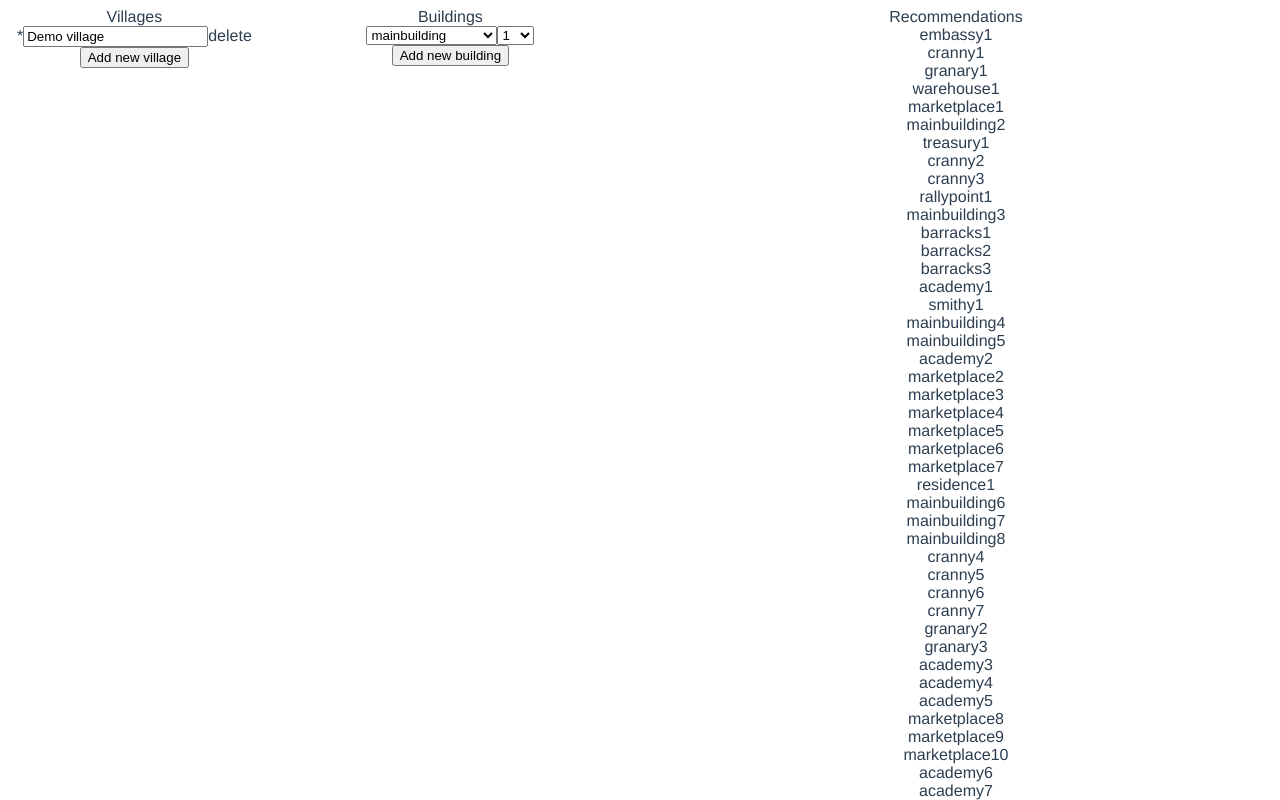
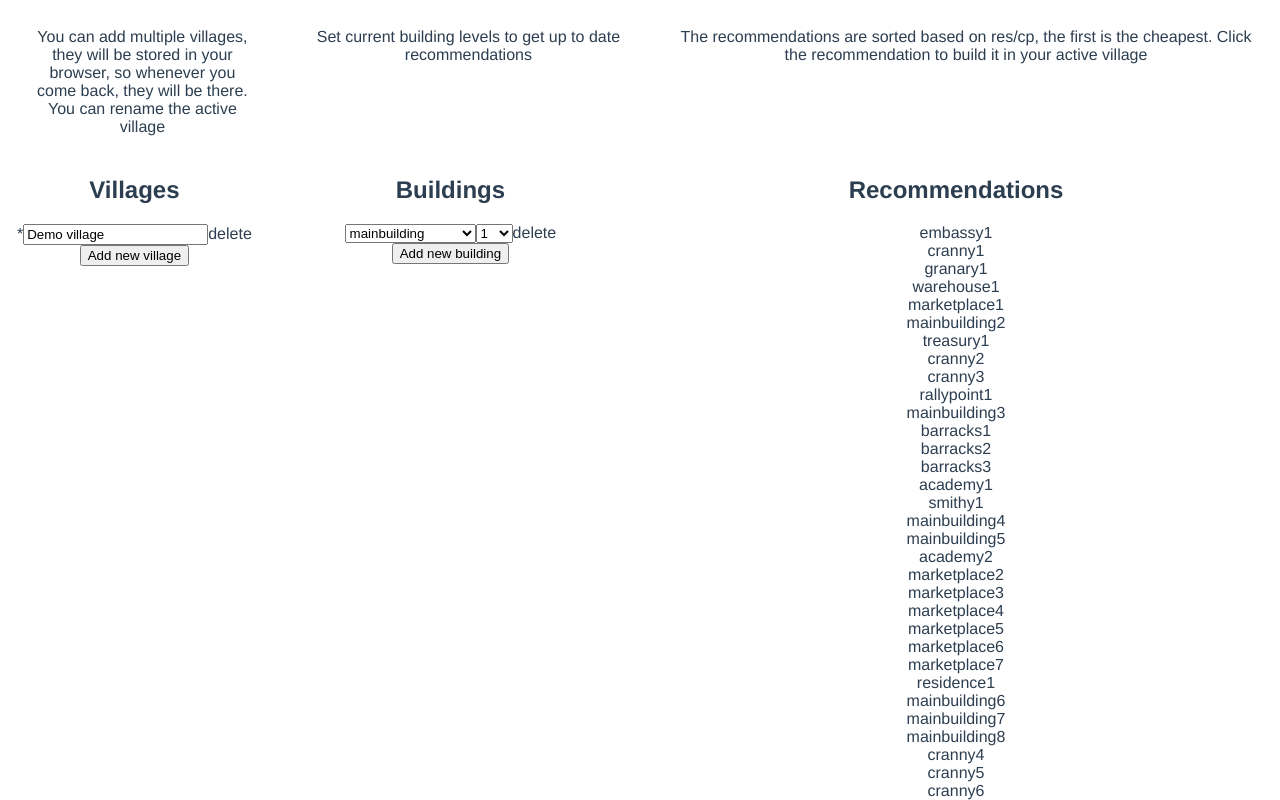
Before and after one commit to vinczedani/kingdoptimizer, a Vue app: page / in a window 1280 px wide. Shown: the top 800 px of the page. Built offline with nearby package versions, Linux system fonts and the light colour scheme.

Commit message:
add more stuff to the app

```diff
--- a/src/App.vue
+++ b/src/App.vue
@@ -23,4 +23,9 @@ export default {
   text-align: center;
   color: #2c3e50;
 }
+
+.clickable:hover {
+  font-weight: bold;
+  cursor: pointer;
+}
 </style>
--- a/src/components/Buildings.vue
+++ b/src/components/Buildings.vue
@@ -1,6 +1,6 @@
 <template>
   <div class="buildings">
-    Buildings
+    <h2>Buildings</h2>
     <div
       v-for="building in village.buildings"
       :key="building.id">
@@ -10,7 +10,7 @@
       <select v-model="building.level" @change="buildingLevelChanged(building)">
         <option v-for="n in 20" :value="n" :key="n">{{ n }}</option>
       </select>
-      <span class="clickable" @click="deleteBuilding(building.id)"></span>
+      <span class="clickable" @click="deleteBuilding(building.id)">delete</span>
     </div>
     <button @click="addBuilding">Add new building</button>
   </div>
--- a/src/components/Container.vue
+++ b/src/components/Container.vue
@@ -1,8 +1,15 @@
 <template>
-  <div class="container">
-    <Villages/>
-    <Buildings/>
-    <Recommendations/>
+  <div>
+    <div class="usage">
+      <div style="width: 20%;">You can add multiple villages, they will be stored in your browser, so whenever you come back, they will be there. You can rename the active village</div>
+      <div style="width: 30%;">Set current building levels to get up to date recommendations</div>
+      <div style="width: 50%;">The recommendations are sorted based on res/cp, the first is the cheapest. Click the recommendation to build it in your active village</div>
+    </div>
+    <div class="container">
+      <Villages/>
+      <Buildings/>
+      <Recommendations/>
+    </div>
   </div>
 </template>
 
@@ -21,6 +28,13 @@ export default {
 </script>
 
 <style lang="scss">
+.usage {
+  min-height: 60px;
+  display: flex;
+  & > * {
+    padding: 20px;
+  }
+}
 .container {
   display: flex;
 }
--- a/src/components/Recommendations.vue
+++ b/src/components/Recommendations.vue
@@ -1,7 +1,6 @@
 <template>
   <div class="recommendations">
-    Recommendations
-
+    <h2>Recommendations</h2>
     <div
       v-for="recommendedBuilding in recommendations"
       :key="recommendedBuilding.name + recommendedBuilding.level"
@@ -62,7 +61,7 @@ export default {
     position: absolute;
     z-index: 1;
     bottom: 125%;
-    left: 30%;
+    left: 40%;
     margin-left: -60px;
     opacity: 0;
     transition: opacity 0.3s;
--- a/src/components/Villages.vue
+++ b/src/components/Villages.vue
@@ -1,6 +1,6 @@
 <template>
   <div class="villages">
-    Villages
+    <h2>Villages</h2>
     <div
       class="villageItem"
       v-for="village in villages"
@@ -41,10 +41,5 @@ export default {
 <style lang="scss">
 .villages {
   width: 20%;
-
-  .villageItem .clickable:hover {
-    font-weight: bold;
-    cursor: pointer;
-  }
 }
 </style>
--- a/src/store/village.js
+++ b/src/store/village.js
@@ -1,3 +1,4 @@
+/* eslint-disable no-console */
 const state = {
   villages: [{ id: 1, name: 'Demo village', buildings: [{ id: 1, name: 'mainbuilding', level: 1 }] }],
   activeVillageId: 1,
@@ -71,10 +72,10 @@ const mutations = {
   },
   deleteBuilding(state, buildingId) {
     const activeVillage = state.villages.find(v => v.id === state.activeVillageId);
-    const index = activeVillage.buildings.find(b => b.id === buildingId);
+    const index = activeVillage.buildings.findIndex(b => b.id === buildingId);
 
     if (index > -1) {
-      state.villages.splice(index, 1);
+      activeVillage.buildings.splice(index, 1);
     }
   }
 }
```
